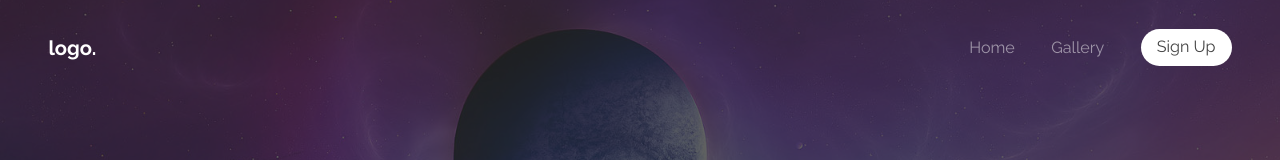
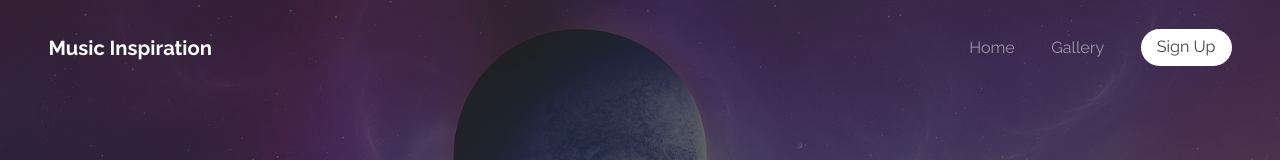
Before and after one commit to sxmalyta9/Portfolio, a plain HTML site: page index.html in a window 1280 px wide. Shown: the top 160 px of the page. Drawn offline with Linux system fonts and the light colour scheme.

Commit message:
index.html
index -Mat er

```diff
--- a/index.html
+++ b/index.html
@@ -26,7 +26,7 @@
 
 		<!-- Header -->
 			<header id="header">
-				<h1><a href="logo.png">logo.</a></h1>
+				<h1><a href="https://www.youtube.com/watch?v=ZuRaETs7ti4&list=PLWDlHtHydaftA0sZmnDy7RRfqJUb67rfA">Music Inspiration</a></h1>
 				<nav id="nav">
 					<ul>
 						<li><a href="index.html" target="_blank">Home</a></li>
```
